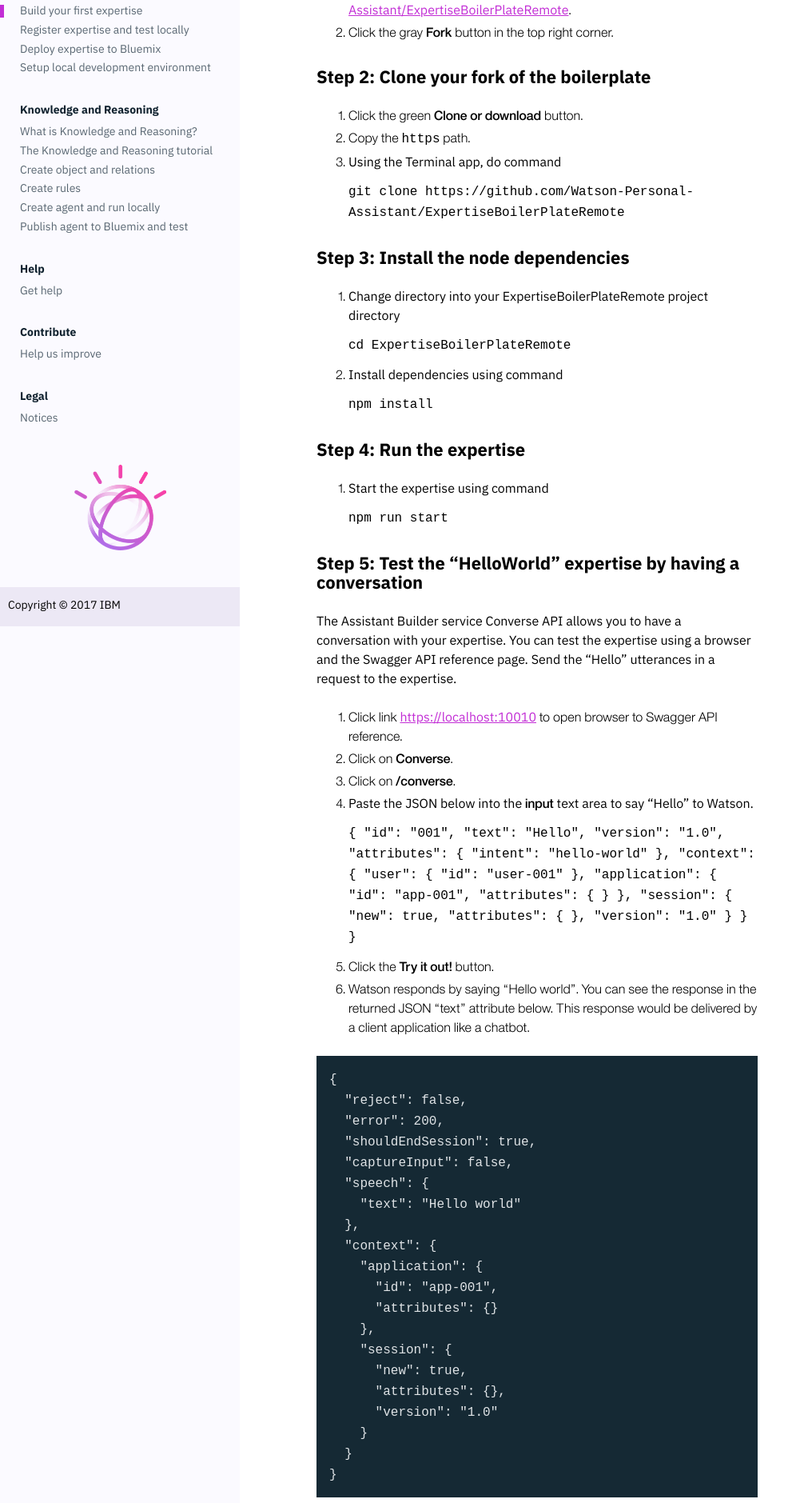
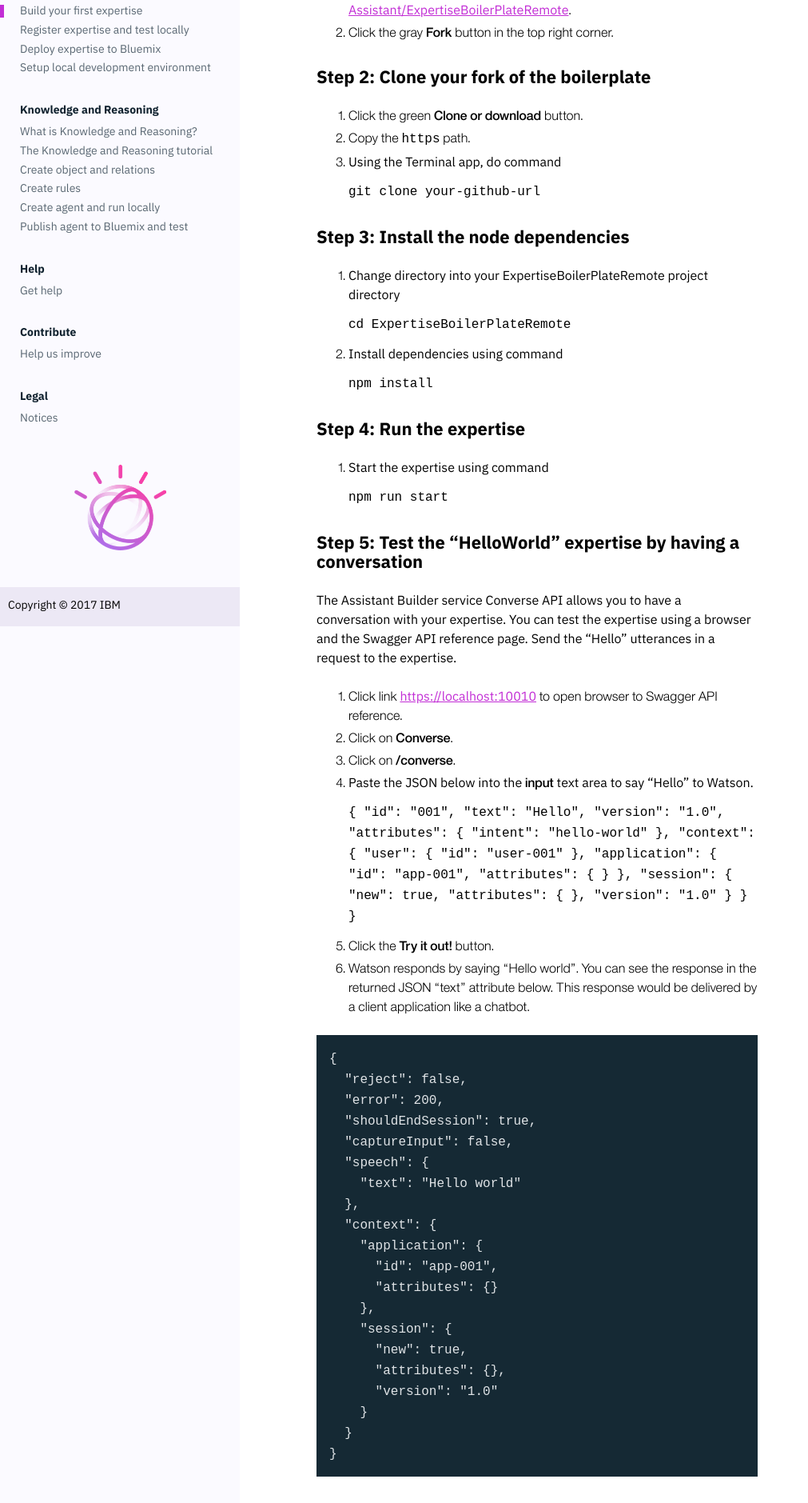
Before and after one commit to benjohnsonnlp/developer, a Jekyll site: the page built from _content/expertise/build-expertise.md, in a window 1280 px wide. Shown: the part 656-2535 px from the top of the page at 80% size, without its empty margins (0-1011 px from the left). Built offline with Jekyll 4.4.1, drawn with Linux system fonts in a browser that asks for light colours.

Commit message:
fixes problem with git clone command for expertise

```diff
--- a/_content/expertise/build-expertise.md
+++ b/_content/expertise/build-expertise.md
@@ -12,7 +12,7 @@
 Make sure you have already [setup your local development environment]({{site.baseurl}}/expertise/setup-local-dev-env/)
 
 ### Step 1: Fork the boilerplate
-1. Go to  [https://github.com/Watson-Personal-Assistant/ExpertiseBoilerPlateRemote](https://github.com/Watson-Personal-Assistant/ExpertiseBoilerPlateRemote).
+1. Go to  [https://github.com/Watson-Personal-Assistant/ExpertiseBoilerPlateRemote]({{site.baseurl}}/broken_link).
 2. Click the gray **Fork** button in the top right corner.
 
 ### Step 2: Clone your fork of the boilerplate
@@ -20,7 +20,7 @@
 2. Copy the `https` path.
 3. Using the Terminal app, do command
 
-    `git clone https://github.com/Watson-Personal-Assistant/ExpertiseBoilerPlateRemote`
+    `git clone your-github-url`
 
 ### Step 3: Install the node dependencies
 1. Change directory into your ExpertiseBoilerPlateRemote project directory
```
